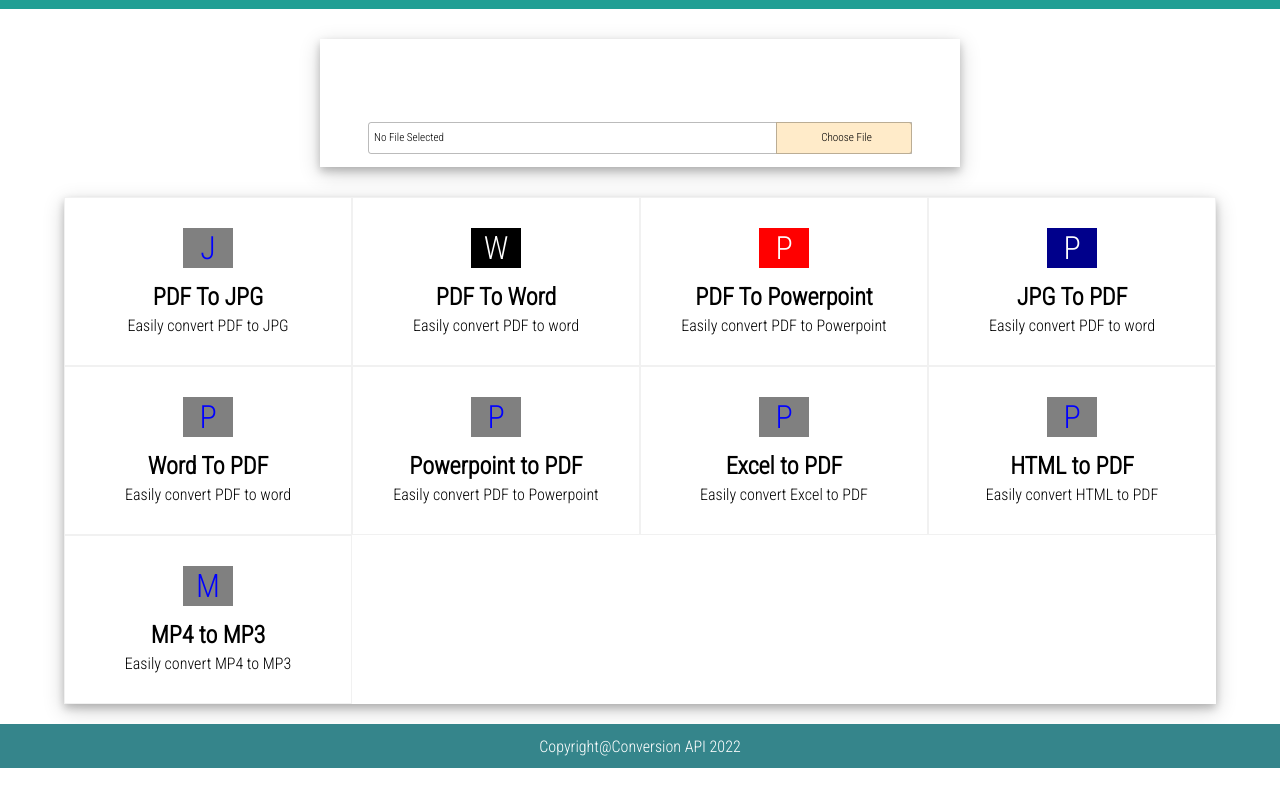
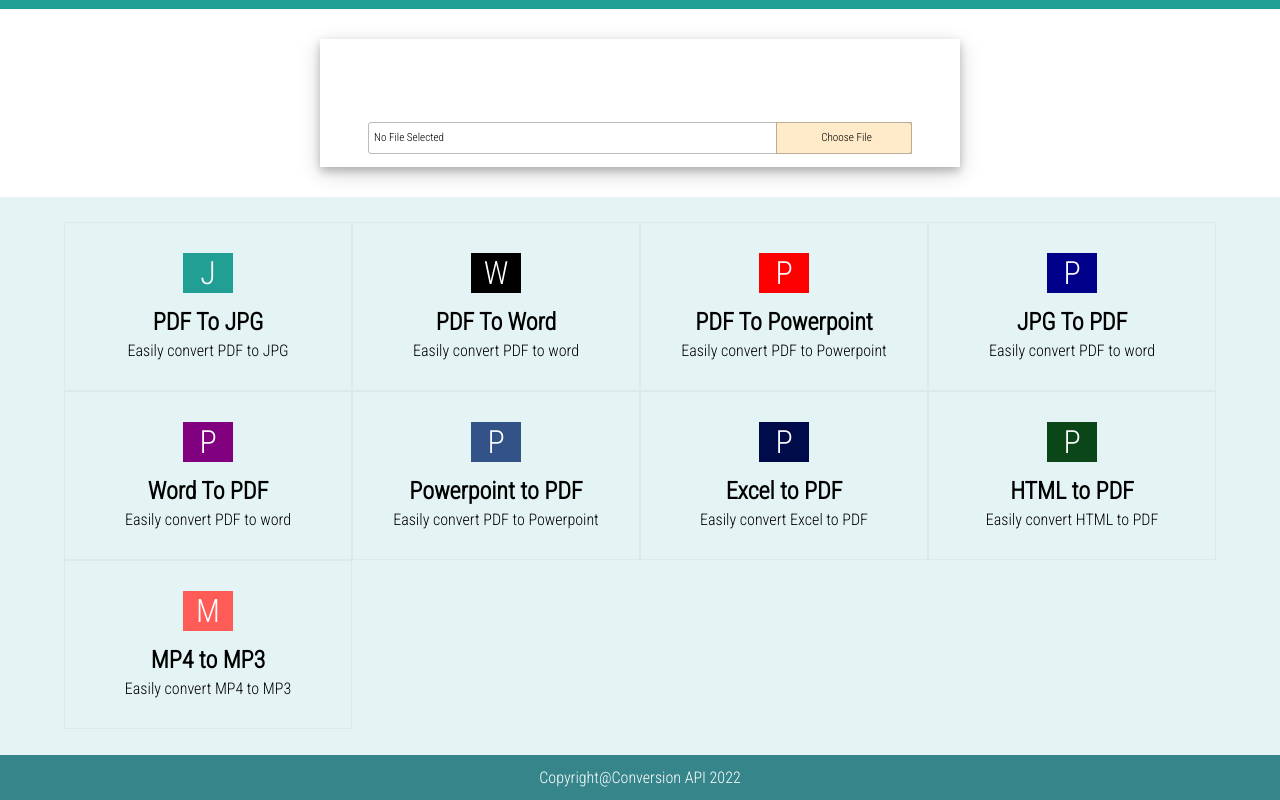
Before and after one commit to srahman3311/conversion-api-ripon, a React (Create React App) app: page / in a window 1280 px wide. Shown: the part 329-1129 px from the top of the page. Before the commit the page ends 1097 px from the top, so only its background shows below. Built offline with nearby package versions, Linux system fonts and the light colour scheme.

Commit message:
Modify Dashboard's services section's data and styles to have a better look

```diff
--- a/src/components/dashboard/Dashboard.js
+++ b/src/components/dashboard/Dashboard.js
@@ -278,6 +278,7 @@ function Dashboard() {
                     }}
                 />
                 <div className = {styles.services}>
+                    <div className = {styles.services_content}>
                         {
                             services.map((service) => {
                                 return (
@@ -285,7 +286,7 @@ function Dashboard() {
                                         <TextIcon
                                             text = {service.textIcon}
                                             style = {{
-                                            color: service.textIconColor,
+                                                color: "white",
                                                 backgroundColor: service.textIconBackgroundColor
                                             }}
                                         />
@@ -305,6 +306,7 @@ function Dashboard() {
                             })
                         }
                     </div>
+                </div>
 
             </main>
             <Footer />
--- a/src/components/dashboard/Dashboard.module.css
+++ b/src/components/dashboard/Dashboard.module.css
@@ -58,17 +58,22 @@
 }
 
 .services {
+  width: 100%;
+  background-color: #54bab828;
+}
+
+.services_content {
   width: 90%;
   display: flex;
   flex-wrap: wrap;
-  margin: 20px auto;
-  box-shadow: 0 4px 8px 0 rgba(0, 0, 0, 0.2), 0 6px 20px 0 rgba(0, 0, 0, 0.19);
+  margin: auto;
+  padding: 2% 0%;
 }
 
 .service_card {
   width: 25%;
   text-align: center;
-  border: 0.2px solid rgba(0, 0, 0, 0.055);
+  border: 0.2px solid rgba(0, 0, 0, 0.04);
   padding: 30px 10px;
 }
 
--- a/src/libs/data.js
+++ b/src/libs/data.js
@@ -2,15 +2,13 @@ export const services = [
     {
         id: 1,
         textIcon: "J",
-        textIconColor: "blue",
-        textIconBackgroundColor: "gray",
+        textIconBackgroundColor: "#219F94",
         title: "PDF To JPG",
         description: "Easily convert PDF to JPG"
     },
     {
         id: 2,
         textIcon: "W",
-        textIconColor: "white",
         textIconBackgroundColor: "black",
         title: "PDF To Word",
         description: "Easily convert PDF to word"
@@ -18,7 +16,6 @@ export const services = [
     {
         id: 3,
         textIcon: "P",
-        textIconColor: "white",
         textIconBackgroundColor: "red",
         title: "PDF To Powerpoint",
         description: "Easily convert PDF to Powerpoint"
@@ -26,7 +23,6 @@ export const services = [
     {
         id: 4,
         textIcon: "P",
-        textIconColor: "white",
         textIconBackgroundColor: "darkblue",
         title: "JPG To PDF",
         description: "Easily convert PDF to word"
@@ -34,40 +30,35 @@ export const services = [
     {
         id: 5,
         textIcon: "P",
-        textIconColor: "blue",
-        textIconBackgroundColor: "gray",
+        textIconBackgroundColor: "purple",
         title: "Word To PDF",
         description: "Easily convert PDF to word"
     },
     {
         id: 6,
         textIcon: "P",
-        textIconColor: "blue",
-        textIconBackgroundColor: "gray",
+        textIconBackgroundColor: "#325288",
         title: "Powerpoint to PDF",
         description: "Easily convert PDF to Powerpoint"
     },
     {
         id: 7,
         textIcon: "P",
-        textIconColor: "blue",
-        textIconBackgroundColor: "gray",
+        textIconBackgroundColor: "#000B49",
         title: "Excel to PDF",
         description: "Easily convert Excel to PDF"
     },
     {
         id: 8,
         textIcon: "P",
-        textIconColor: "blue",
-        textIconBackgroundColor: "gray",
+        textIconBackgroundColor: "#0B4619",
         title: "HTML to PDF",
         description: "Easily convert HTML to PDF"
     },
     {
         id: 9,
         textIcon: "M",
-        textIconColor: "blue",
-        textIconBackgroundColor: "gray",
+        textIconBackgroundColor: "#FF5C58",
         title: "MP4 to MP3",
         description: "Easily convert MP4 to MP3"
     },
```
Lines whose indentation alone changed are shown as unchanged.
